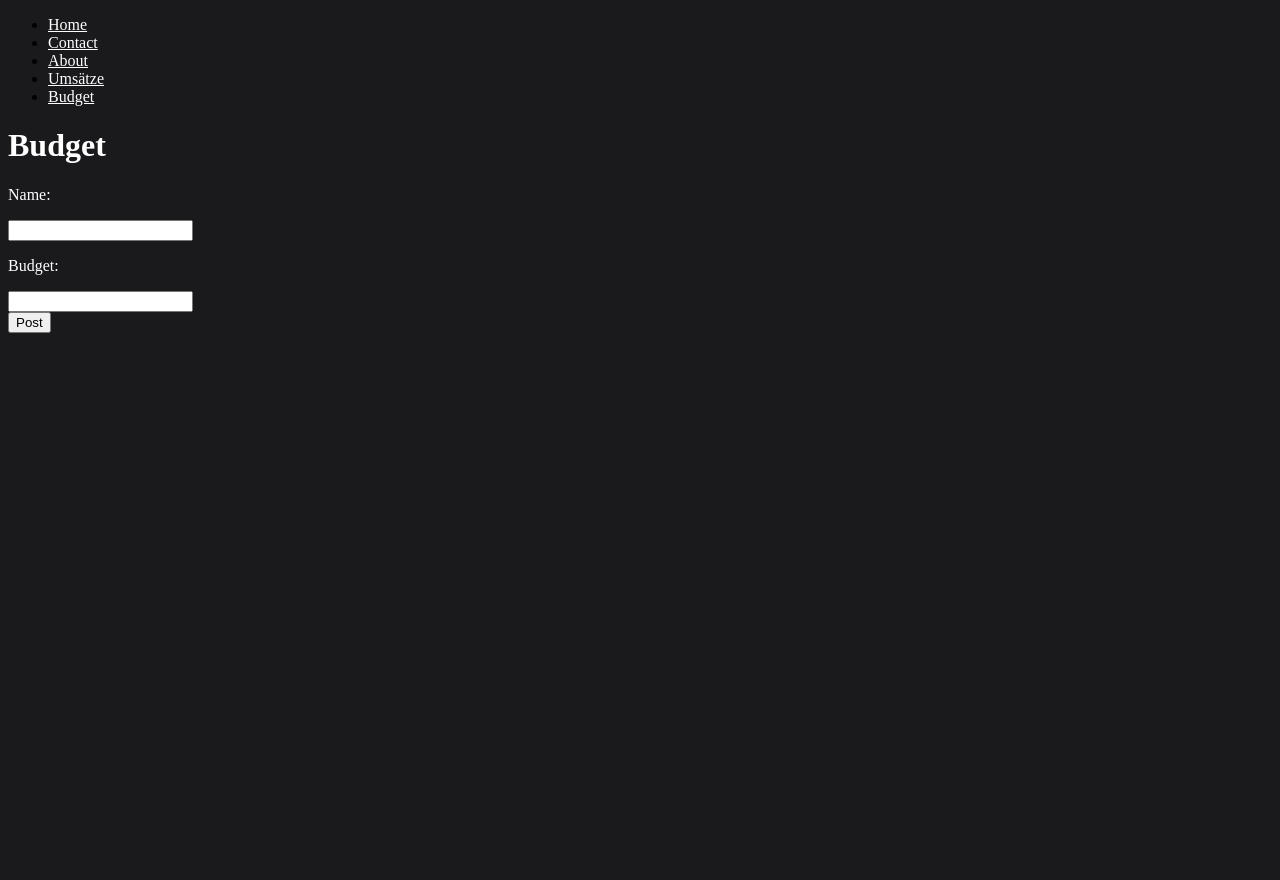
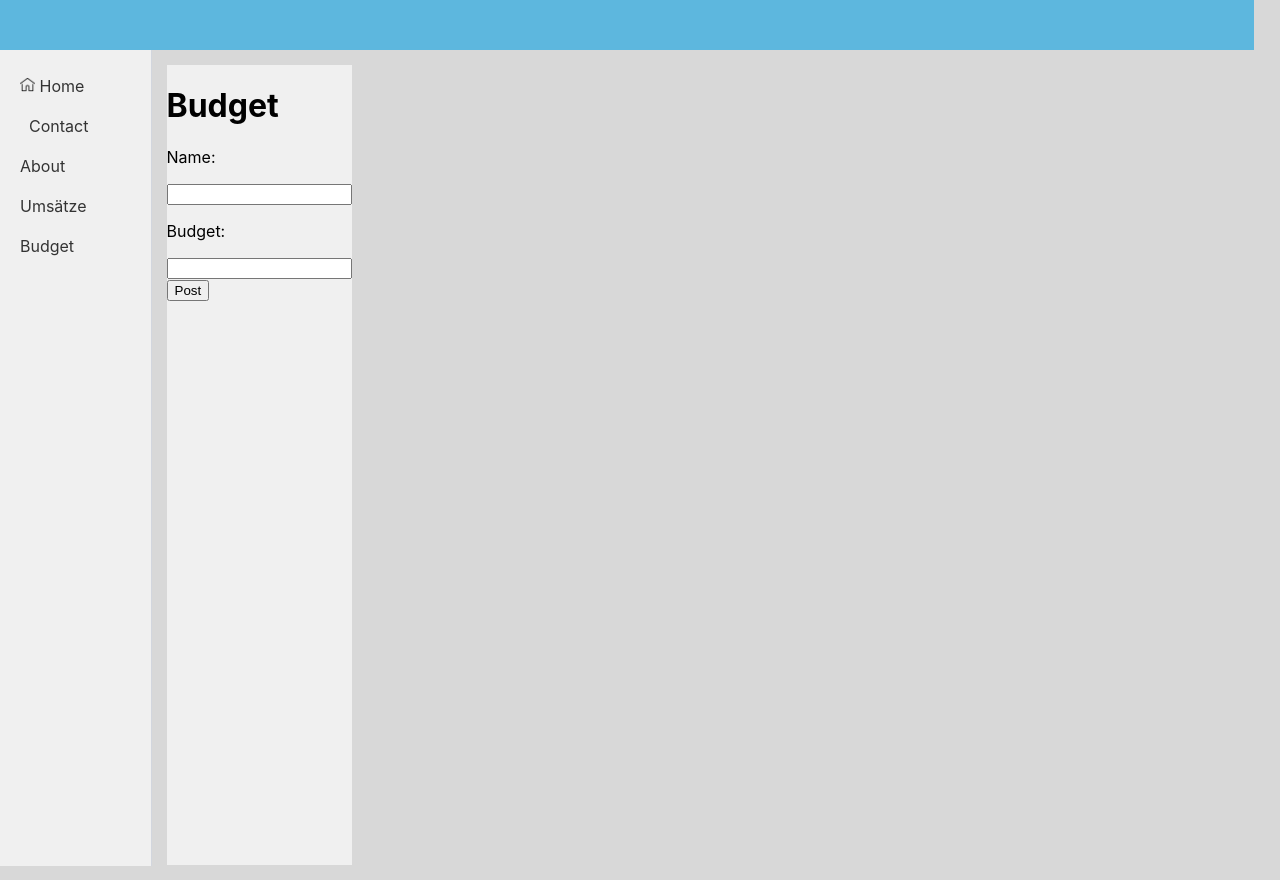
Before and after one commit to papabear-codes/papabear-codes, a Django app: page /budget/ in a window 1280 px wide. Before the commit the page ends 333 px from the top, so only its background shows below. Run offline with Django 4.2, Linux system fonts and the light colour scheme; data that the repository does not hold is empty.

Commit message:
Viele Changes

```diff
--- a/website/finance/static/finance/style.css
+++ b/website/finance/static/finance/style.css
@@ -1,25 +1,17 @@
 body {
-    background-color: #1a1a1d;
-}
-
-h1 {
-    color: white;
-}
-
-p {
-    color: white;
-}
-
-li a {
-    color: white;
+    background-color: #d8d8d8;
+    margin: 0;
+    width: 100%;
+    height: 100%;
+    font-family: -apple-system, BlinkMacSystemFont, 'Segoe UI', Roboto, Oxygen, Ubuntu, Cantarell, 'Open Sans', 'Helvetica Neue', sans-serif;
 }
 
 table {
     table-layout: fixed;
-    width: 100%;
+    width: 60%;
     border-collapse: collapse;
-    border: 3px solid white;
-    color: white;
+    border: 3px solid black;
+    color: rgb(0, 0, 0);
 }
 
 /* Table Head Styles */
@@ -58,3 +50,71 @@ th, td {
 .PositiveBetrag {
     color: green;
 }
+
+ul.nav {
+    padding-left: 0px;
+    text-align: left;
+    font-weight: 400;
+    font-style: bold;
+}
+
+ul.nav > li {
+
+    padding: 10px 20px;
+}
+
+ul.nav > .active > a {
+    background-color: #e5e5e5;
+}
+
+ul.nav > li:hover {
+    background-color: #e5e5e5;
+}
+
+ul.nav > li > a {
+    color: #333;
+    text-decoration: none;
+}
+
+#wrapper {
+    width: 98%;
+    height: auto;
+    min-height: 100%;
+    overflow: auto;
+
+}
+
+#main-header {
+    width: 100%;
+    height: 50px;
+    background-color:  #5DB7DE ;
+    float: left;
+}
+
+#sidebar-wrapper {
+    display: inline-block;
+    background-color: #f0f0f0;
+    border-right: 1px solid #d2d6de;
+    float: left;
+    width: 12%;
+}
+
+#main-sidebar {
+    background-color: transparent;
+    height: 100vh;
+
+}
+
+#content-wrapper {
+    display: inline-block;
+    background-color: transparent;
+    float: left;
+}
+
+#main-content {
+    display: inline-block;
+    background-color: #f0f0f0;
+    height: 100vh;
+    margin: 15px;
+
+}
--- a/website/finance/templates/base.html
+++ b/website/finance/templates/base.html
@@ -9,12 +9,27 @@
     <title>{% block title %}{% endblock %}</title>
 </head>
 
-{% include 'navbar.html' %}
+
+
+
 
 <body>
-{% block body %}
-
-
-{% endblock %}
+    <div id="wrapper">
+        <div id="main-header">
+        </div>
+        <div id="sidebar-wrapper">
+            <div id="main-sidebar">
+                {% block sidebar %}
+                {% include 'navbar.html' %}
+                {% endblock %}
+            </div>
+        </div>
+        <div id="content-wrapper">
+            <div id="main-content">
+                {% block body %}
+                {% endblock %}
+            </div>
+    </div>
+    </div>
 </body>
 </html>
--- a/website/finance/templates/budget.html
+++ b/website/finance/templates/budget.html
@@ -13,4 +13,8 @@
     <input type="submit" value="Post"/>
     </form>
 
+
+{% for x in budget %}
+<p>{{x.name}},{{x.budget}}</p></br>
+{% endfor %}
 {% endblock %}
--- a/website/finance/templates/navbar.html
+++ b/website/finance/templates/navbar.html
@@ -1,12 +1,9 @@
 <nav>
-    <ul>
-
-        <li><a href="{% url 'home' %}" >Home</a></li>
-        <li><a href="{% url 'contact' %}" >Contact</a></li>
+    <ul class="nav">
+        <li><a href="{% url 'home' %}" ><img src="/static/icons/home.png" alt="image" height="15" width="15"/>  Home</a></li>
+        <li><a href="{% url 'contact' %}" ><i class="fa fa-home fa-fw" aria-hidden="true"></i>&nbsp; Contact</a></li>
         <li><a href="{% url 'about' %}" >About</a></li>
         <li><a href="{% url 'umsatz' %}" >Umsätze</a></li>
         <li><a href="{% url 'budget' %}" >Budget</a></li>
-
     </ul>
-
-    </nav>
+</nav>
--- a/website/finance/views.py
+++ b/website/finance/views.py
@@ -18,6 +18,7 @@ def umsatz(request):
     return render(request, "umsatz.html", {'umsatz':umsatz})
 
 def budget(request):
+    budget=Budget.objects.all().order_by('-id')
     if request.method == 'POST':
         if request.POST.get('name') and request.POST.get('budget'):
             budget=Budget()
@@ -27,6 +28,6 @@ def budget(request):
 
             return render(request, 'budget.html')
     else:
-        return render(request, 'budget.html')
+        return render(request, 'budget.html', {'budget':budget})
 
     return render(request, "budget.html")
```
Also changed, not shown: website/finance/static/icons/example.html (added, +12 -0 lines), website/finance/static/icons/bar-chart.png (added), website/finance/static/icons/favorites.png (added), website/finance/static/icons/home.png (added), website/finance/static/icons/inbox.png (added), website/finance/static/icons/monitor.png (added), website/finance/static/icons/reload.png (added), website/finance/static/icons/settings.png (added), website/finance/static/icons/settings2.png (added), website/finance/static/icons/shopping-cart.png (added), website/finance/static/icons/trash.png (added).
